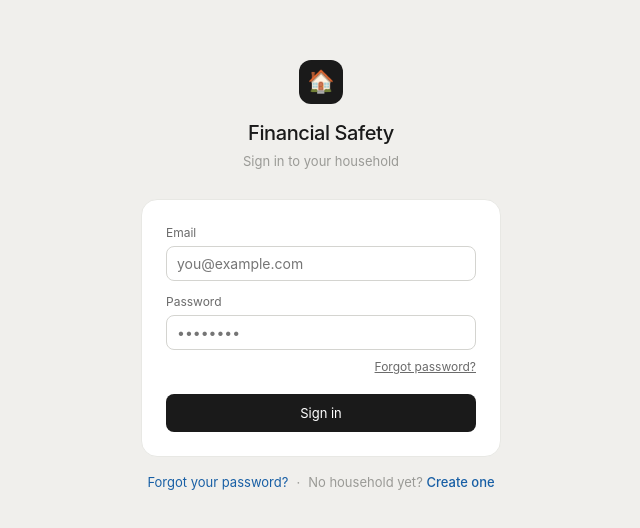
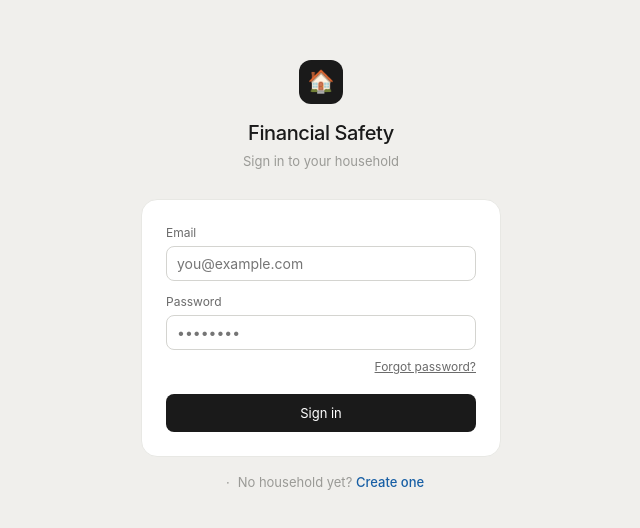
Before and after one commit to MADog23/FSS, a React (Vite) app in the folder frontend/: page /login in a window 1280 px wide. Shown: the part 124-652 px from the top of the page, without its empty margins (319-959 px from the left). Built offline with nearby package versions, Linux system fonts and the light colour scheme; no server answers; the HTML template or start-up script is replaced by a standard one.

Commit message:
1.7.1 removed extra Forgot Password prompt

```diff
--- a/frontend/src/pages/LoginPage.jsx
+++ b/frontend/src/pages/LoginPage.jsx
@@ -119,9 +119,6 @@ export default function LoginPage() {
         </div>
 
         <div style={{ textAlign: 'center', marginTop: 16, fontSize: 13, color: 'var(--color-text-muted)' }}>
-          <Link to="/forgot-password" style={{ color: 'var(--color-text-info)', textDecoration: 'none' }}>
-            Forgot your password?
-          </Link>
           <span style={{ margin: '0 8px' }}>·</span>
           No household yet?{' '}
           <Link to="/register" style={{ color: 'var(--color-text-info)', textDecoration: 'none', fontWeight: 500 }}>
```
